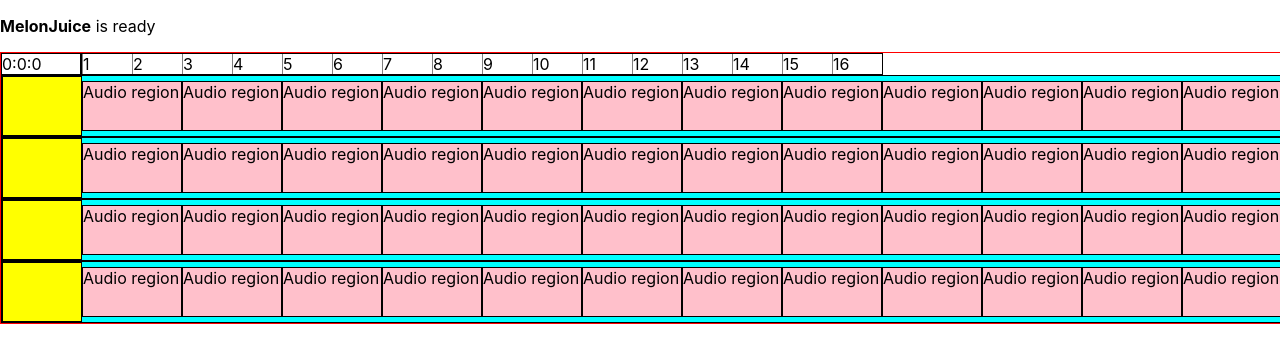
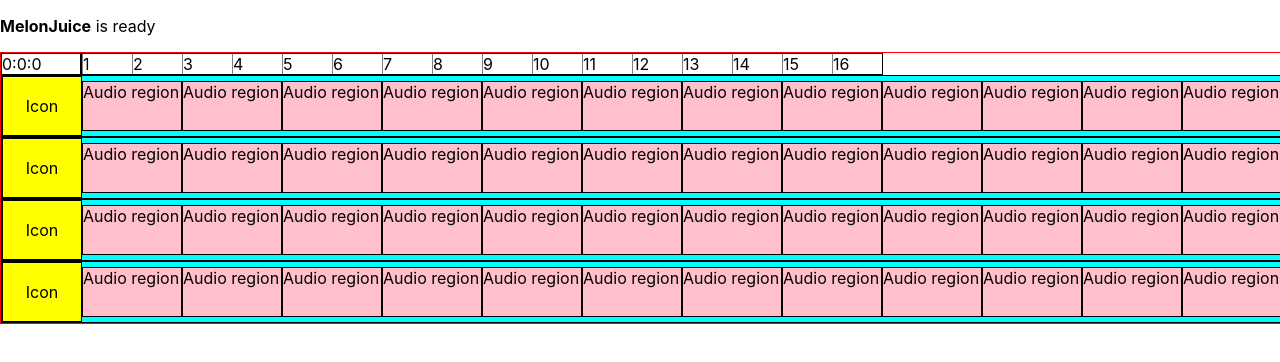
Before and after one commit to purewack/melonJuice-web, a React (Create React App) app: page / in a window 1280 px wide. Shown: the top 362 px of the page. Built offline with nearby package versions, Linux system fonts and the light colour scheme.

Commit message:
audio track refactor

```diff
--- a/src/components/AudioTrack.js
+++ b/src/components/AudioTrack.js
@@ -6,6 +6,7 @@ const AudioTrack = ({id, armedId, onArm, onSolo, onMute, children})=>{
 
     return(<div className={armedId === id ? 'AudioTrack AudioTrackArmed' : 'AudioTrack'}>
         <div className='AudioTrackHeading'>
+            <p>Icon</p>
             <div className='AudioTrackHelper'>
                 <button onClick={onArm}>Rec Arm</button>
                 <button >Solo</button>
--- a/src/components/components.css
+++ b/src/components/components.css
@@ -32,7 +32,8 @@
     left:0;
     width:var(--side-panel-width);
     display:flex;
-    flex-direction: column;
+    justify-content: center;
+    align-items: center;
 }
 
 .AudioTrackHelper{
@@ -65,6 +66,7 @@
     width:var(--side-panel-width);
 }
 .AudioTimeline{
+    position:relative;
     border:solid black 1px;
     width:max-content;
     white-space: nowrap;
@@ -73,3 +75,11 @@
     display:inline-block;
     border-left:solid gray 1px;
 }
+
+.AudioTimeline::before{
+    width:100px;
+    height:800px;
+    position:absolute;
+    background-color: red;
+    border:solid black 1px;
+}
```
